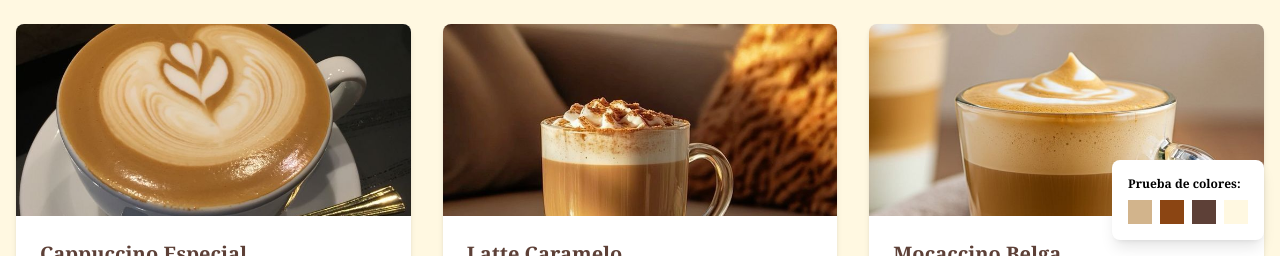
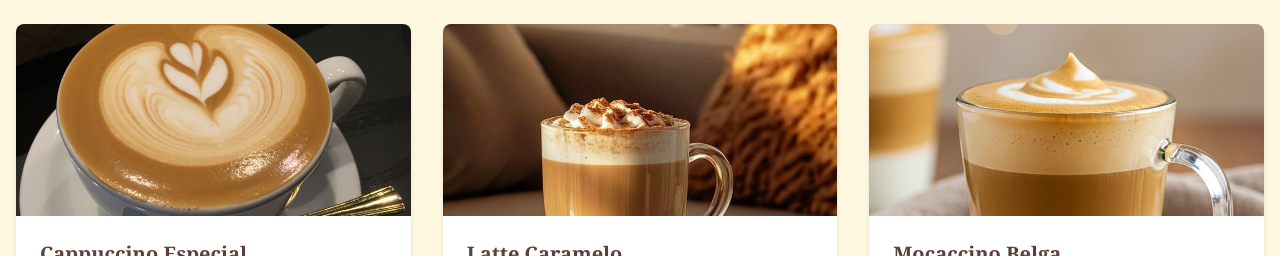
Before and after one commit to GothiccMiaurwick/cafeteria, a plain HTML site: page index.html in a window 1280 px wide. Shown: the part 544-800 px from the top of the page. Drawn offline with nearby package versions, Linux system fonts and the light colour scheme.

Commit message:
Remove development-only color test div from index.html to clean up the codebase and improve overall readability.

```diff
--- a/index.html
+++ b/index.html
@@ -214,17 +214,6 @@
         </div>
     </footer>
 
-    <!-- Div de prueba (visible solo durante el desarrollo) -->
-    <div class="fixed bottom-4 right-4 p-4 bg-white rounded-lg shadow-lg z-50 text-xs">
-        <h4 class="font-bold mb-2">Prueba de colores:</h4>
-        <div class="grid grid-cols-4 gap-2">
-            <div class="h-6 w-6 bg-coffee-light" title="coffee-light"></div>
-            <div class="h-6 w-6 bg-coffee" title="coffee"></div>
-            <div class="h-6 w-6 bg-coffee-dark" title="coffee-dark"></div>
-            <div class="h-6 w-6 bg-cream" title="cream"></div>
-        </div>
-    </div>
-
     <!-- Script para el menú hamburguesa -->
     <script>
         document.addEventListener('DOMContentLoaded', function() {
```
